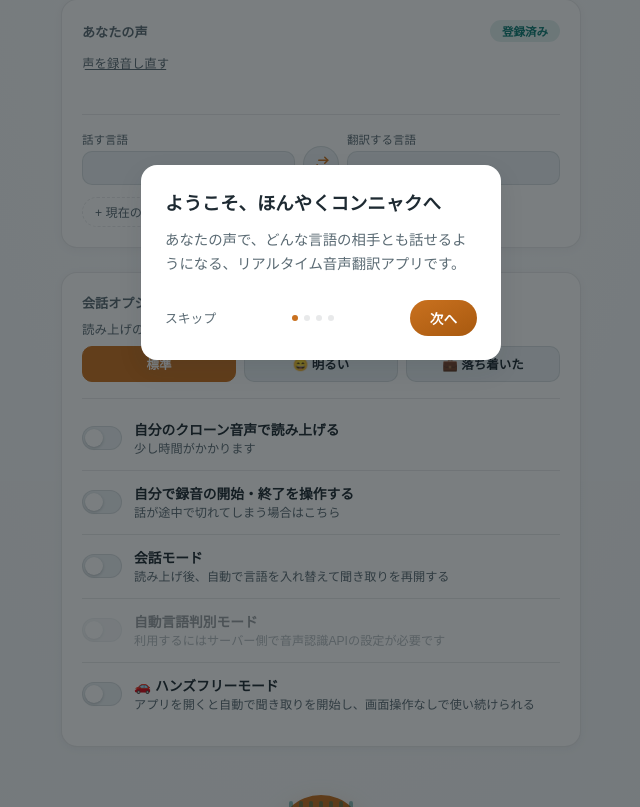
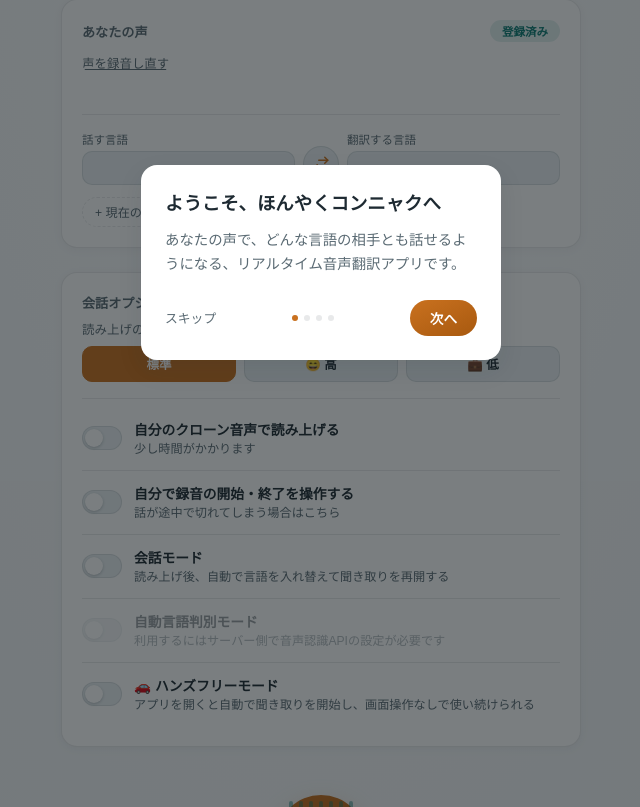
Before and after one commit to tomokiyama2000-cmyk/honyaku-kon-nyaku, a Flask app: page / in a window 1280 px wide. Shown: the part 282-1089 px from the top of the page, without its empty margins (319-959 px from the left). Run offline with Flask 3, Linux system fonts and the light colour scheme; the visitor is signed in with stand-in values (Sample User, id 1); data comes from the database, SQL or seed files in the repository; data that the repository does not hold is empty; parts of the project's set-up code (start-up, migrations or seed data) failed here and were passed over; some web fonts are replaced.

Commit message:
「明るい」トーンで翻訳文読み上げ時に雑音が出る不具合を修正(トーン独自の速度設定との衝突を解消)。表記を「明るい」→「高」、「落ち着いた」→「低」に変更

```diff
--- a/app.py
+++ b/app.py
@@ -378,8 +378,13 @@ def process():
 
     try:
         if use_clone:
-            # 翻訳文は少しゆっくりめに読み上げる（原文の言語より聞き取りにくいことが多いため）
-            speak_with_cloned_voice(translated, voice_id, filepath, speed=0.85, tone=voice_tone)
+            # 翻訳文は少しゆっくりめに読み上げる（原文の言語より聞き取りにくいことが多いため）。
+            # ただし「明るい」「落ち着いた」などのトーンには、それぞれ意図した速度設定が
+            # 別に存在するため、標準トーンの時だけこの追加の速度指定を適用する
+            # （トーン独自の速度と衝突すると、特にstabilityの低い「明るい」トーンで
+            # 　音声生成が不安定になり雑音が発生することが分かったため）
+            translated_speed = 0.85 if voice_tone == "standard" else None
+            speak_with_cloned_voice(translated, voice_id, filepath, speed=translated_speed, tone=voice_tone)
         else:
             asyncio.run(_speak_to_file(translated, lang_info["voice"], filepath, tone=voice_tone))
     except Exception as e:
--- a/templates/index.html
+++ b/templates/index.html
@@ -109,8 +109,8 @@
       <span class="tone-selector__label">読み上げの声色</span>
       <div class="tone-selector__options" role="radiogroup" aria-label="読み上げの声色">
         <button type="button" class="tone-option is-active" data-tone="standard">標準</button>
-        <button type="button" class="tone-option" data-tone="friendly">😄 明るい</button>
-        <button type="button" class="tone-option" data-tone="business">💼 落ち着いた</button>
+        <button type="button" class="tone-option" data-tone="friendly">😄 高</button>
+        <button type="button" class="tone-option" data-tone="business">💼 低</button>
       </div>
     </div>
 
```
